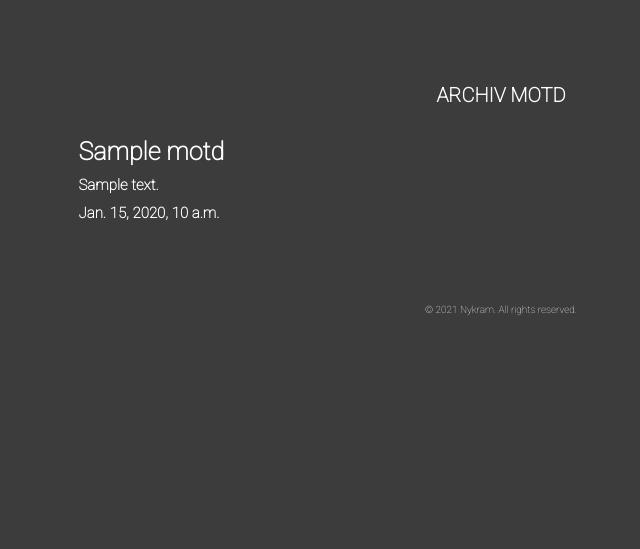
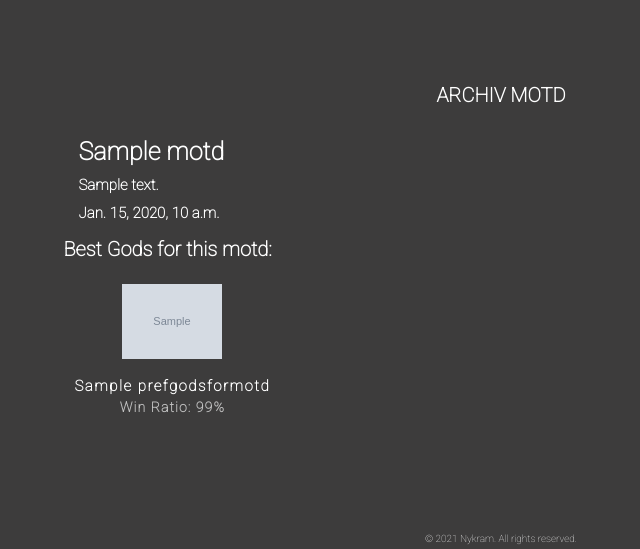
Before and after one commit to xNykram/smite_motd, a Django app: template smite_lore/smite_lore/templates/motd/index.html in a window 1280 px wide. Shown: the part 659-1208 px from the top of the page, without its empty margins (139-779 px from the left). Before the commit the page ends 974 px from the top, so only its background shows below. Run offline with Django 3.2, Linux system fonts and the light colour scheme; the template is opened without the code that fills it: values that come from a table or form of the project are taken from there, others are empty; tables that the repository leaves empty hold one stand-in row (values such as "Sample post"); grey boxes marked "Sample" are stand-in pictures; parts of the project's set-up code (start-up, migrations or seed data) failed here and were passed over.

Commit message:
Improve site, add prefGods section

```diff
--- a/smite_lore/smite_lore/models.py
+++ b/smite_lore/smite_lore/models.py
@@ -5,3 +5,14 @@ class Motd(models.Model):
     name = models.CharField(max_length=128, default="")
     description = models.CharField(max_length=1024, null=True)
     date = models.DateTimeField(blank=True, null=True)
+
+
+class PrefGodsForMotd(models.Model):
+    motdName = models.CharField(max_length=512)
+    godID = models.IntegerField()
+    godName = models.CharField(max_length=128)
+    godImageUrl = models.CharField(max_length=512)
+    wins = models.IntegerField(null=True)
+    loses = models.IntegerField(null=True)
+    ratio = models.FloatField(null=True)
+    total = models.IntegerField(null=True)
--- a/smite_lore/smite_lore/settings.py
+++ b/smite_lore/smite_lore/settings.py
@@ -58,7 +58,7 @@ with open('dbconfig.json', 'r') as file:
 
 DATABASES = {
     'default': {
-        'ENGINE': 'sql_server.pyodbc',
+        'ENGINE': 'mssql',
         'NAME': config['database']['dbname'],
         'USER': config['database']['login'],
         'PASSWORD': config['database']['password'],
--- a/smite_lore/smite_lore/static/style.css
+++ b/smite_lore/smite_lore/static/style.css
@@ -64,3 +64,48 @@ li:first-child {
     list-style-type: none;
     text-decoration: none;
 }
+.gods-pref .gods-bar .god .god-image img{
+    width: 100px;
+}
+
+.gods-pref .gods-bar{
+    padding: 8px;
+}
+.gods-pref .gods-bar .god .god-name {
+    font-size :15px;
+}
+.gods-pref {
+    display: flex;
+    justify-content: left;
+    margin-left: 15%;
+    flex-direction: column;
+}
+.gods-pref .gods-pref-title{
+    text-align:left;
+    font-size: 20px;
+}
+.gods-pref .gods-bar{
+    display: flex;
+    flex-direction: row;
+    justify-content: left;
+    align-items:left;
+    width: auto;
+}
+.gods-pref .gods-bar .god .god-name{
+    text-align: center;
+    padding: 3px;
+    letter-spacing: 1.5px;
+    }
+.gods-pref .gods-bar .god div{
+    display: flex;
+    flex-direction: row;
+    align-items: center;
+    padding: 15px;
+    justify-content: center;
+}
+.gods-pref .gods-bar .god .god-wr {
+    font-size: 14px;
+    padding: 1px;
+    letter-spacing: 1.1px;
+    color: #C0C0C0;
+}
--- a/smite_lore/smite_lore/templates/motd/index.html
+++ b/smite_lore/smite_lore/templates/motd/index.html
@@ -46,6 +46,20 @@
                     <div class="motddesc">{{row.description | safe}}</div>
                     <div class="motddate">{{row.date}}</div>
                 </div>
+            <div class="gods-pref">
+                <div class="gods-pref-title">Best Gods for this motd:</div>
+                <div class="gods-bar">
+                    {% for god in gods %}
+                        {% if god.motdID == row.motdID %}
+                            <div class="god">
+                                <div class="god-image"><img src={{god.godImageUrl}}></div>
+                                <div class="god-name">{{god.godName}}</div>
+                                <div class="god-wr">Win Ratio: 99%</div>
+                            </div>
+                        {% endif %}
+                    {% endfor %}
+                </div>
+            </div>
             {% endfor %}
         </div>
         <div class="footer">
```
Also changed, not shown: smite_lore/smite_lore/views.py (+5 -2 lines), smite_lore/smite_lore/migrations/0003_auto_20210819_1833.py (added), smite_lore/smite_lore/migrations/0004_auto_20210819_1835.py (added), smite_lore/smite_lore/migrations/0005_motdstogods.py (added), smite_lore/smite_lore/migrations/0006_rename_modid_motd_motdid.py (added), smite_lore/smite_lore/migrations/0007_auto_20210820_1844.py (added), smite_lore/smite_lore/migrations/0008_delete_listofmotds.py (added), smite_lore/smite_lore/migrations/0009_remove_prefgodsformotd_motdid.py (added), smite_lore/smite_lore/migrations/0010_auto_20210820_1905.py (added), smite_lore/smite_lore/migrations/0011_auto_20210820_1914.py (added), smite_lore/smite_lore/migrations/0012_auto_20210821_1208.py (added).
